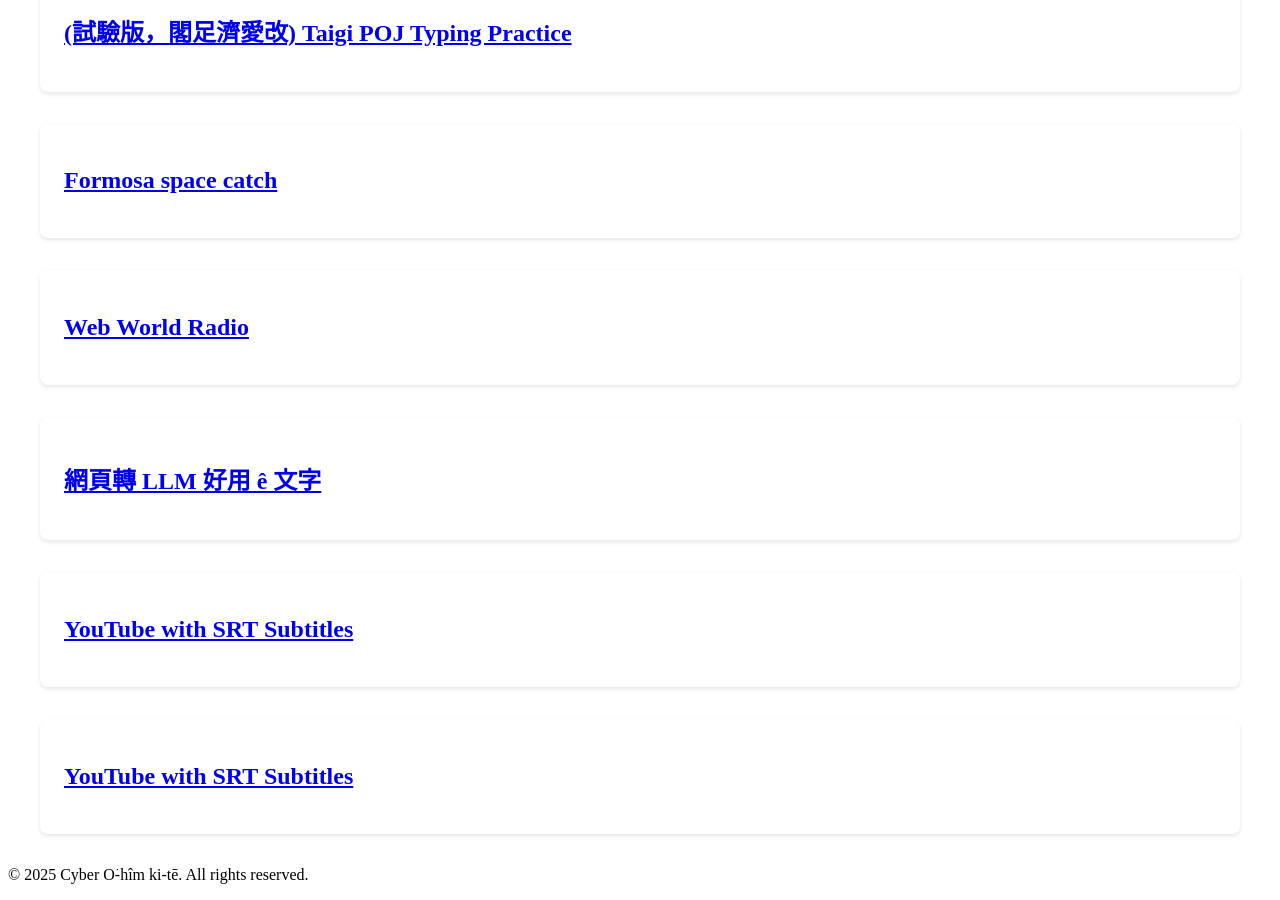
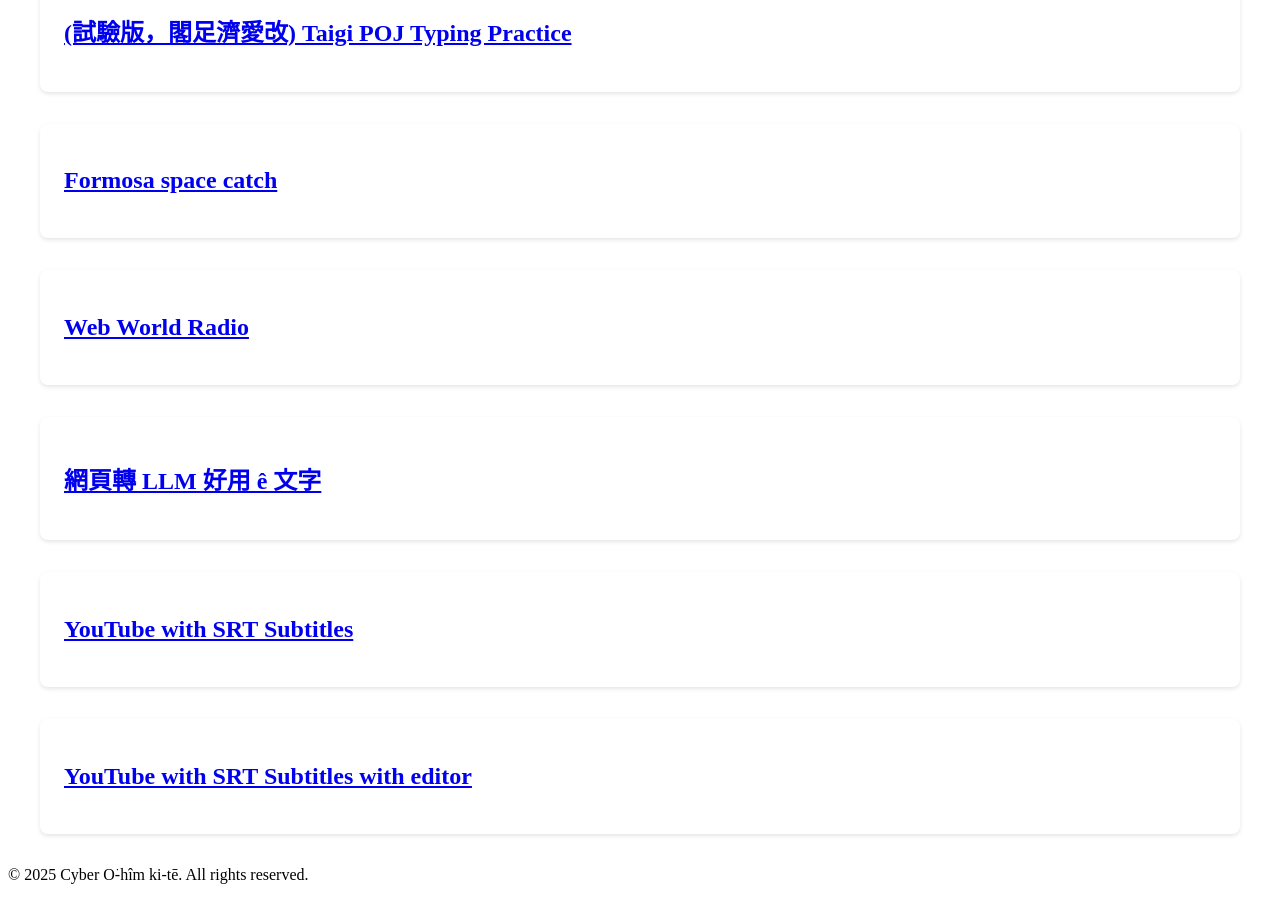
Before and after one commit to CyberOoHim/CyberOoHim.github.io, a Jekyll site: the page built from pages/web-apps.html, in a window 1280 px wide and 900 px high, scrolled down 1554 px. Built offline with Jekyll 4.4.1, drawn with Linux system fonts in a browser that asks for light colours.

Commit message:
Update youtube_with_srt_subtitles_r0e.html

```diff
--- a/pages/youtube_with_srt_subtitles_r0e.html
+++ b/pages/youtube_with_srt_subtitles_r0e.html
@@ -1,8 +1,8 @@
 ---
 layout: apps
-title: YouTube with SRT Subtitles #FOR DEBUG
+title: YouTube with SRT Subtitles with editor
 version: r0e
-permalink: /pages/youtube_with_srt_subtitles-test.html
+permalink: /pages/youtube_with_srt_subtitles-editor.html
 note: 1. Vibe Coding with Grok 3, 2. with URL parameters videoUrl and subtitleUrl 3. Add Embedded URL generation. 4. Display loaded subtitle filename and add download button. 5. Display base filename below video. 6. Subtitle editing with timestamp control and clip playback and edited subtitle download.
 licenced by: Cyber O͘-hîm
 ---
@@ -520,7 +520,7 @@
     <script>
         let player;
         let subtitles = [];
-        const BASE_EMBED_URL = "https://cyberoohim.github.io/pages/youtube_with_srt_subtitles.html";
+        const BASE_EMBED_URL = "https://cyberoohim.github.io/pages/youtube_with_srt_subtitles_editor.html";
         let copyTimeout = null;
         let originalSubtitleContent = null;
         let originalSubtitleFilename = null;
```
